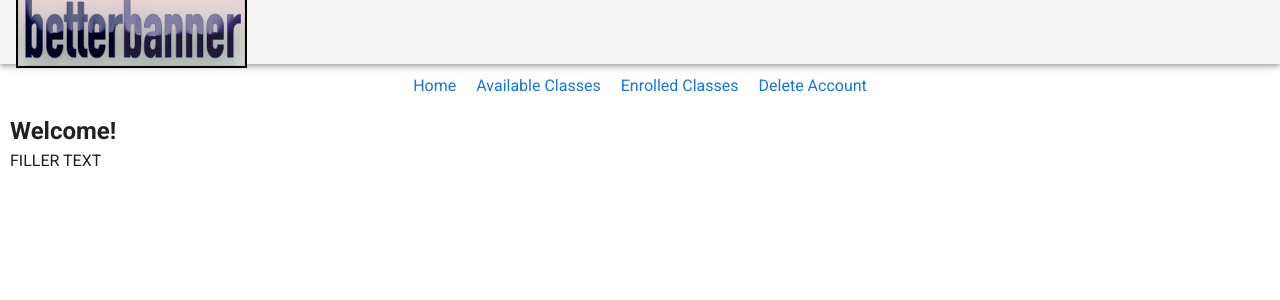
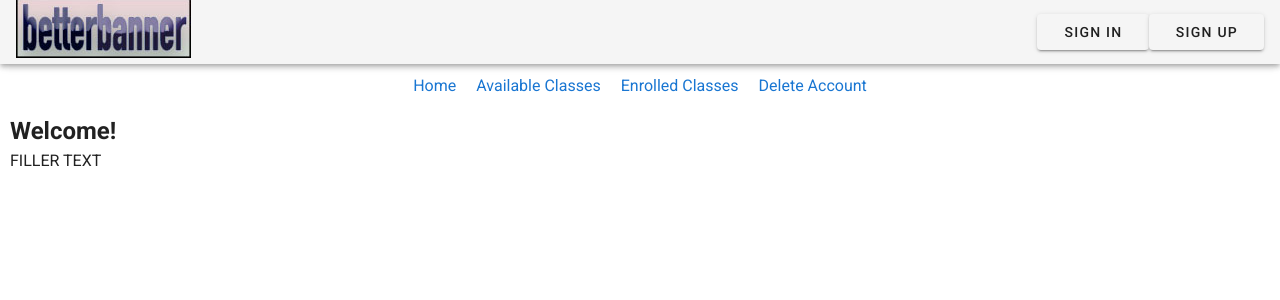
Before and after one commit to astevens8182/Betterbannerv1, a Vue app: page / in a window 1280 px wide. Shown: the top 300 px of the page. Built offline with nearby package versions, Linux system fonts and the light colour scheme; no server answers.

Commit message:
Update App.vue

```diff
--- a/src/App.vue
+++ b/src/App.vue
@@ -2,10 +2,17 @@
   <v-app>
     <v-app-bar app>
       <v-toolbar-title class="headline text-uppercase">
-        <span><img src="banner.jpg" alt="Banner photo"></span>
+        <!-- <span><img src="banner.jpg" alt="Banner photo"></span> -->
+        <span>
+          <div id="logo">
+            <img src="./assets/banner.jpg">
+          </div>
+        </span>
       </v-toolbar-title>
       <v-spacer></v-spacer>
-      <v-btn @click="doSignout" v-show="isLoggedIn === true">Signout</v-btn>
+      <v-btn @click="doSignout" v-show="isLoggedIn === true">Sign out</v-btn>
+      <v-btn @click="goLoginSignup" v-show="isLoggedIn === false">Sign in</v-btn>
+      <v-btn v-show="isLoggedIn === false">Sign up</v-btn>
     </v-app-bar>
 
     <v-content>
@@ -34,6 +41,9 @@ methods:{
       this.$router.back();
     });
   },
+  goLoginSignup() {
+    this.$router.push({ path: "/login" });
+  },
 },
 mounted() {
 AppAUTH.onAuthStateChanged((u) => {
@@ -43,3 +53,9 @@ AppAUTH.onAuthStateChanged((u) => {
 }
 };
 </script>
+<style>
+span {
+  padding: 5px;
+  margin: 5px;
+}
+</style>
```
